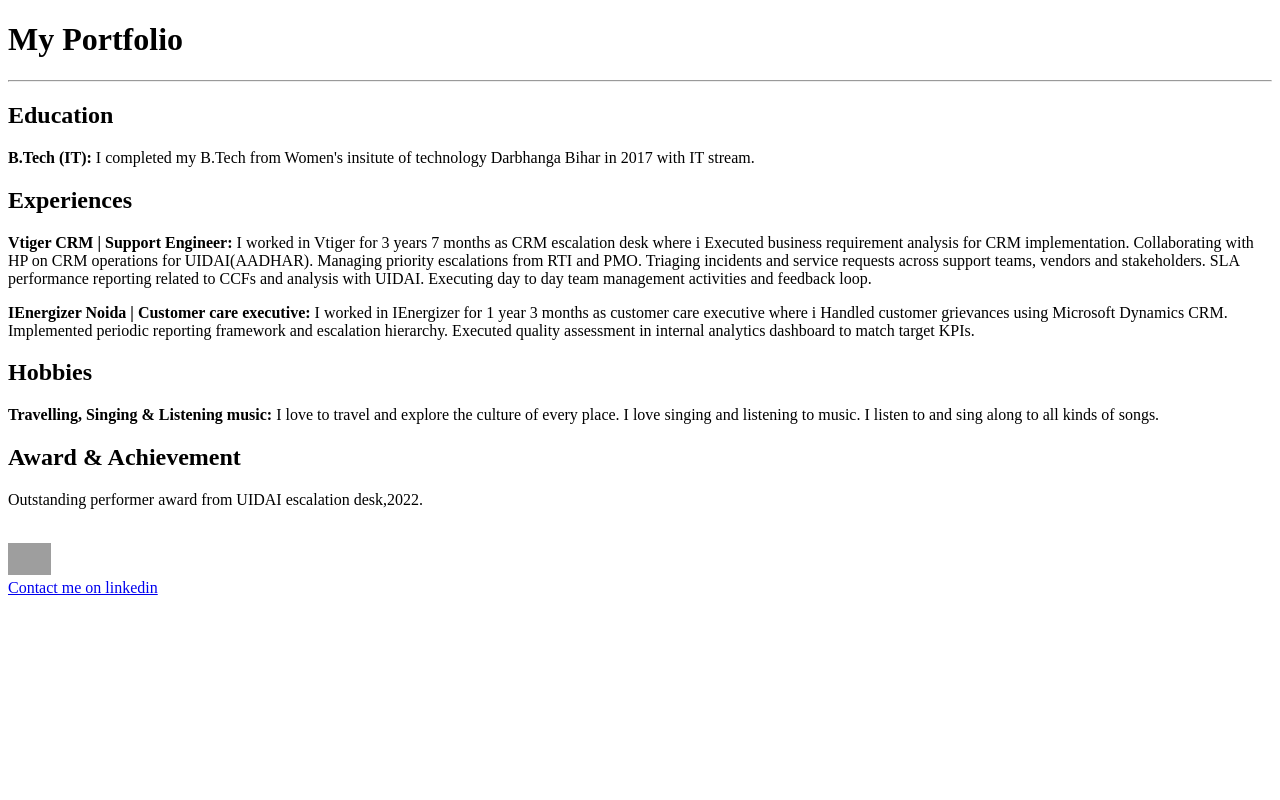
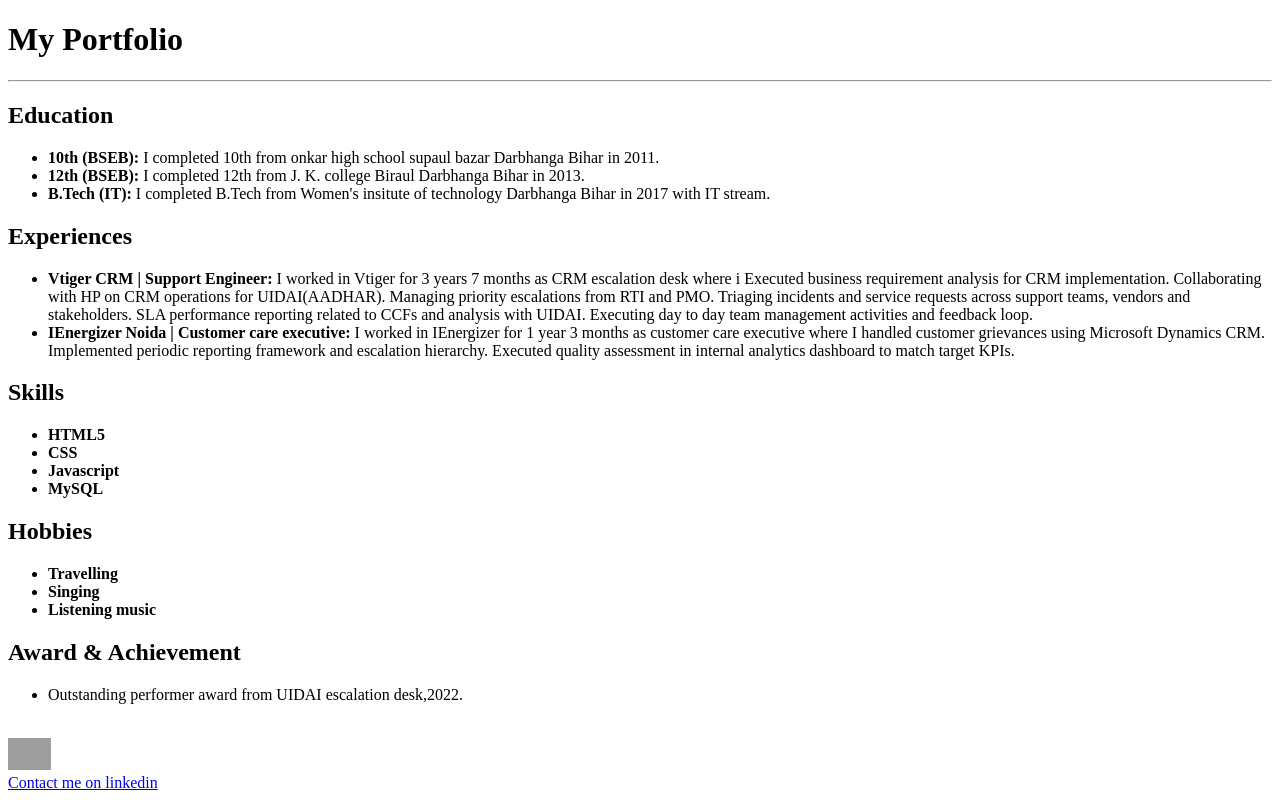
Before and after one commit to jyotijas702/portfolio, a plain HTML site: page index.html in a window 1280 px wide. Drawn offline with Linux system fonts and the light colour scheme; grey boxes are pictures that could not be loaded.

Commit message:
added skills

```diff
--- a/index.html
+++ b/index.html
@@ -4,6 +4,7 @@
     <meta charset="UTF-8" />
     <meta name="viewport" content="width=device-width, initial-scale=1.0" />
     <title>Jyoti Kumari</title>
+    <link rel="stylesheet" href="style.css" />
   </head>
   <body>
     <header>
@@ -13,46 +14,77 @@
     <main>
       <section>
         <h2>Education</h2>
-        <p>
+        <ul>
+          <li>
+            <strong>10th (BSEB): </strong>
+            I completed 10th from onkar high school supaul bazar Darbhanga Bihar
+            in 2011.
+          </li>
+          <li>
+            <strong>12th (BSEB): </strong>
+            I completed 12th from J. K. college Biraul Darbhanga Bihar in 2013.
+          </li>
+          <li>
             <strong>B.Tech (IT): </strong>
-          I completed my B.Tech from Women's insitute of technology Darbhanga
+            I completed B.Tech from Women's insitute of technology Darbhanga
             Bihar in 2017 with IT stream.
-        </p>
+          </li>
+        </ul>
       </section>
       <section>
         <h2>Experiences</h2>
-        <p>
+        <ul>
+          <li>
             <strong>Vtiger CRM | Support Engineer: </strong>
-          I worked in Vtiger for 3 years 7 months as CRM escalation desk where i
-          Executed business requirement analysis for CRM implementation.
+            I worked in Vtiger for 3 years 7 months as CRM escalation desk where
+            i Executed business requirement analysis for CRM implementation.
             Collaborating with HP on CRM operations for UIDAI(AADHAR). Managing
-          priority escalations from RTI and PMO. Triaging incidents and service
-          requests across support teams, vendors and stakeholders. SLA
+            priority escalations from RTI and PMO. Triaging incidents and
+            service requests across support teams, vendors and stakeholders. SLA
             performance reporting related to CCFs and analysis with UIDAI.
             Executing day to day team management activities and feedback loop.
-        </p>
-
-        <p>
-          <strong>IEnergizer Noida | Customer care executive: </strong>
-          I worked in IEnergizer for 1 year 3 months as customer care executive
-          where i Handled customer grievances using Microsoft Dynamics CRM.
+          </li>
+          <li>
+            <strong>IEnergizer Noida | Customer care executive: </strong> I
+            worked in IEnergizer for 1 year 3 months as customer care executive
+            where I handled customer grievances using Microsoft Dynamics CRM.
             Implemented periodic reporting framework and escalation hierarchy.
             Executed quality assessment in internal analytics dashboard to match
             target KPIs.
-        </p>
+          </li>
+        </ul>
       </section>
          <section>
+        <h2>Skills</h2>
+        <ul>
+          <li>
+            <strong>HTML5</strong>
+
+          </li>
+          <li>
+            <strong>CSS</strong>
+          </li>
+          <li>
+            <strong>Javascript</strong>
+
+          </li>
+          <li>
+          <strong>MySQL</strong>
+          </li>
+        </ul>
+      <section>
         <h2>Hobbies</h2>
-        <p>
-          <strong>Travelling, Singing & Listening music: </strong>
-          I love to travel and explore the culture of every place. I love
-          singing and listening to music. I listen to and sing along to all
-          kinds of songs.
-        </p>
+        <ul>
+          <li><strong>Travelling</strong></li>
+          <li><strong>Singing</strong></li>
+          <li><strong>Listening music</strong></li>
+        </ul>
       </section>
       <section>
         <h2>Award & Achievement</h2>
-        <p>Outstanding performer award from UIDAI escalation desk,2022.</p>
+        <ul>
+          <li>Outstanding performer award from UIDAI escalation desk,2022.</li>
+        </ul>
       </section>
     </main>
     <br />
@@ -69,7 +101,7 @@
           />
 
           <div>Contact me on linkedin</div>
-        </d>
+        </div>
       </a>
     </footer>
   </body>
```
Also changed, not shown: style.css (added). Lines whose indentation alone changed are shown as unchanged.
